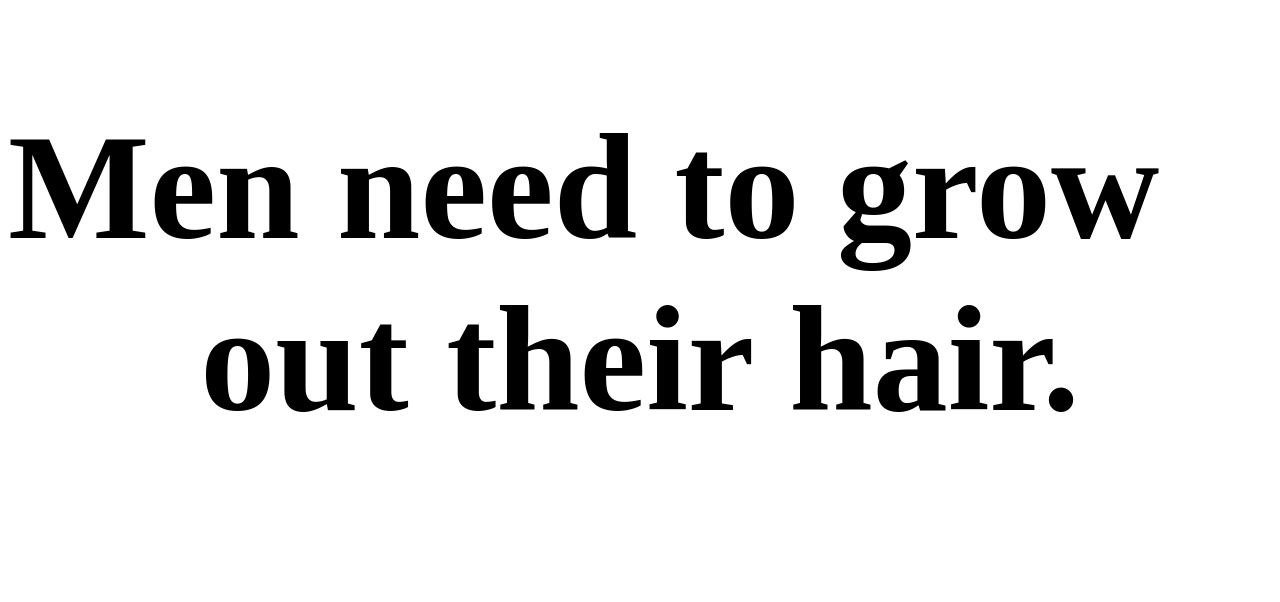
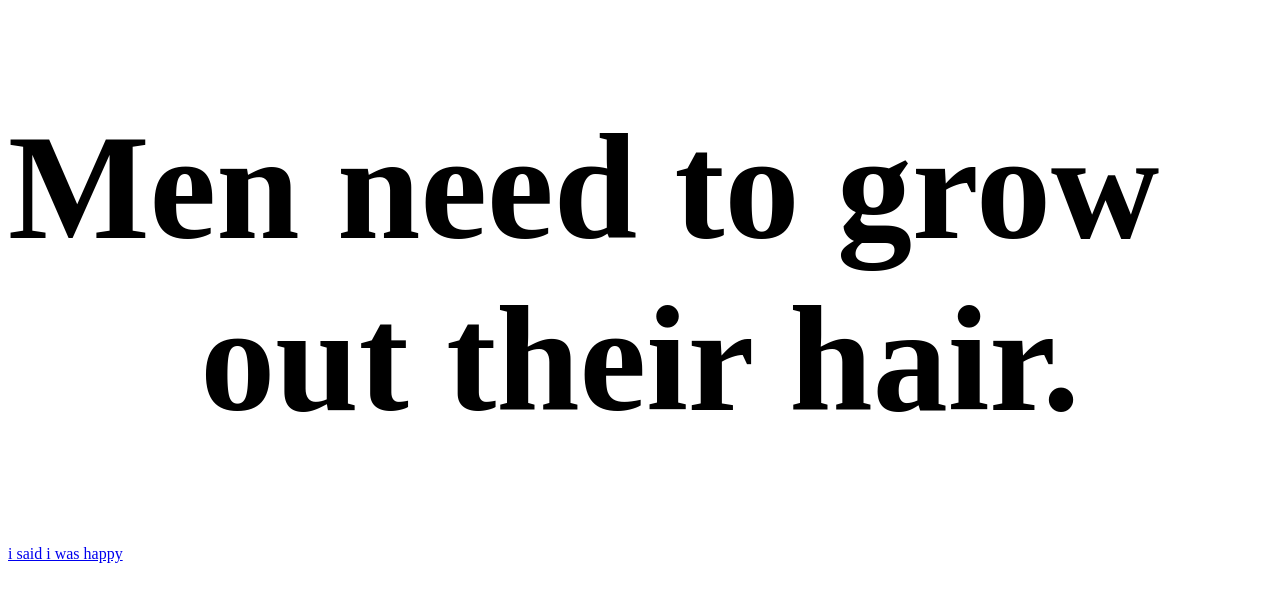
Before and after one commit to jujujh88/two, a plain HTML site: page index.html in a window 1280 px wide. Drawn offline with Linux system fonts and the light colour scheme.

Commit message:
Update index.html

```diff
--- a/index.html
+++ b/index.html
@@ -18,5 +18,7 @@
 
 <h1>Men need to grow out their hair.</h1>
 
+<a href=https://jujujh88.github.io/three/>i said i was happy</a>
+
 </body>
 </html>
```
